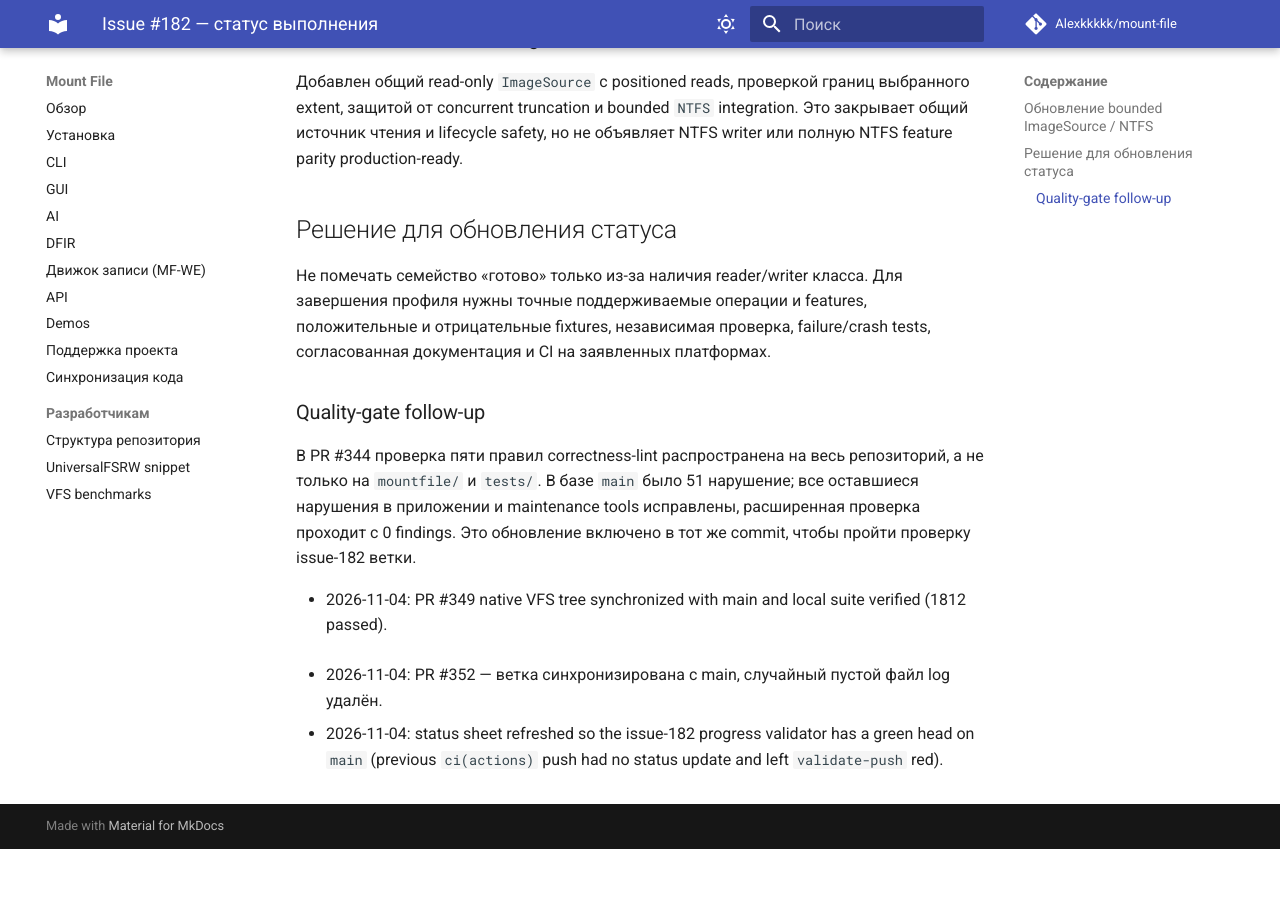
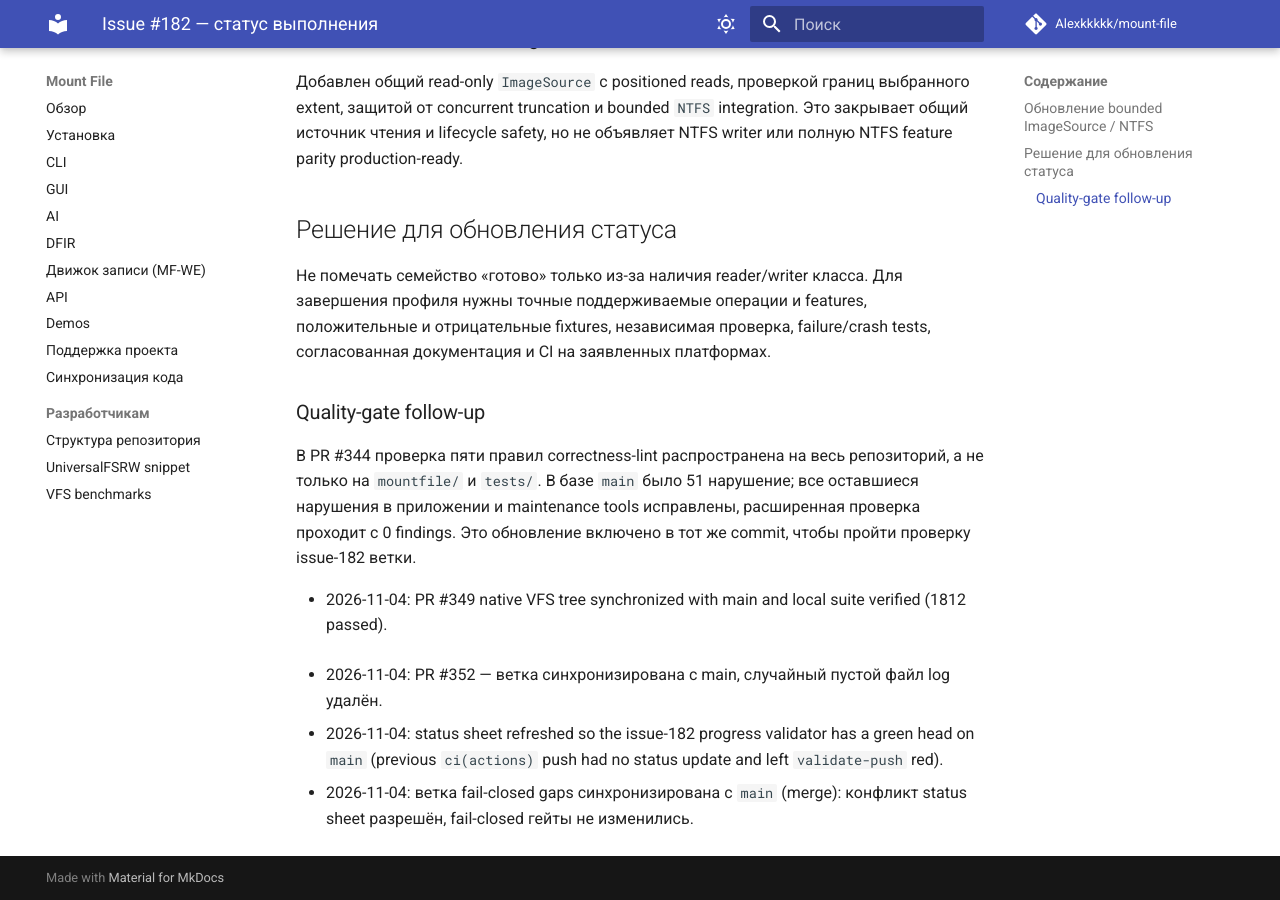
Before and after one commit to Alexkkkkk/mount-file, an MkDocs documentation site: the page built from docs/issue-182-status.md, in a window 1280 px wide and 900 px high, scrolled down 1915 px. Built offline with MkDocs 1.6.1 and Material for MkDocs 9.7.7, drawn with Linux system fonts in a browser that asks for light colours; comment, search, counter and statistics services are not loaded; before the commit the page ends 2764 px from its top, so only the background shows below that.

Commit message:
docs(issue-182): update status sheet for sync-merge commit

```diff
--- a/docs/issue-182-status.md
+++ b/docs/issue-182-status.md
@@ -39,3 +39,4 @@
 - 2026-11-04: PR #352 — ветка синхронизирована с main, случайный пустой файл log удалён.
 
 - 2026-11-04: status sheet refreshed so the issue-182 progress validator has a green head on `main` (previous `ci(actions)` push had no status update and left `validate-push` red).
+- 2026-11-04: ветка fail-closed gaps синхронизирована с `main` (merge): конфликт status sheet разрешён, fail-closed гейты не изменились.
```
